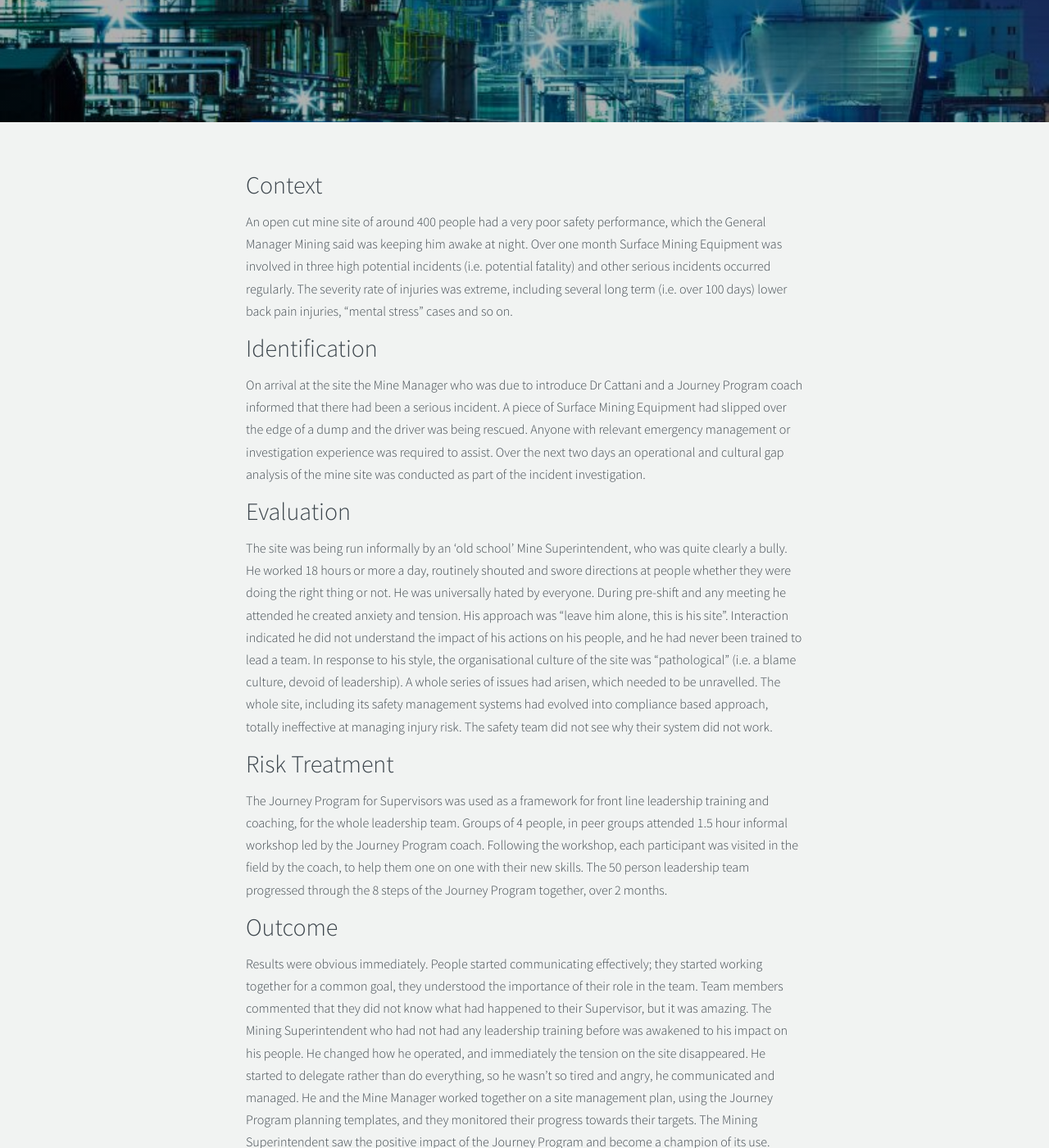
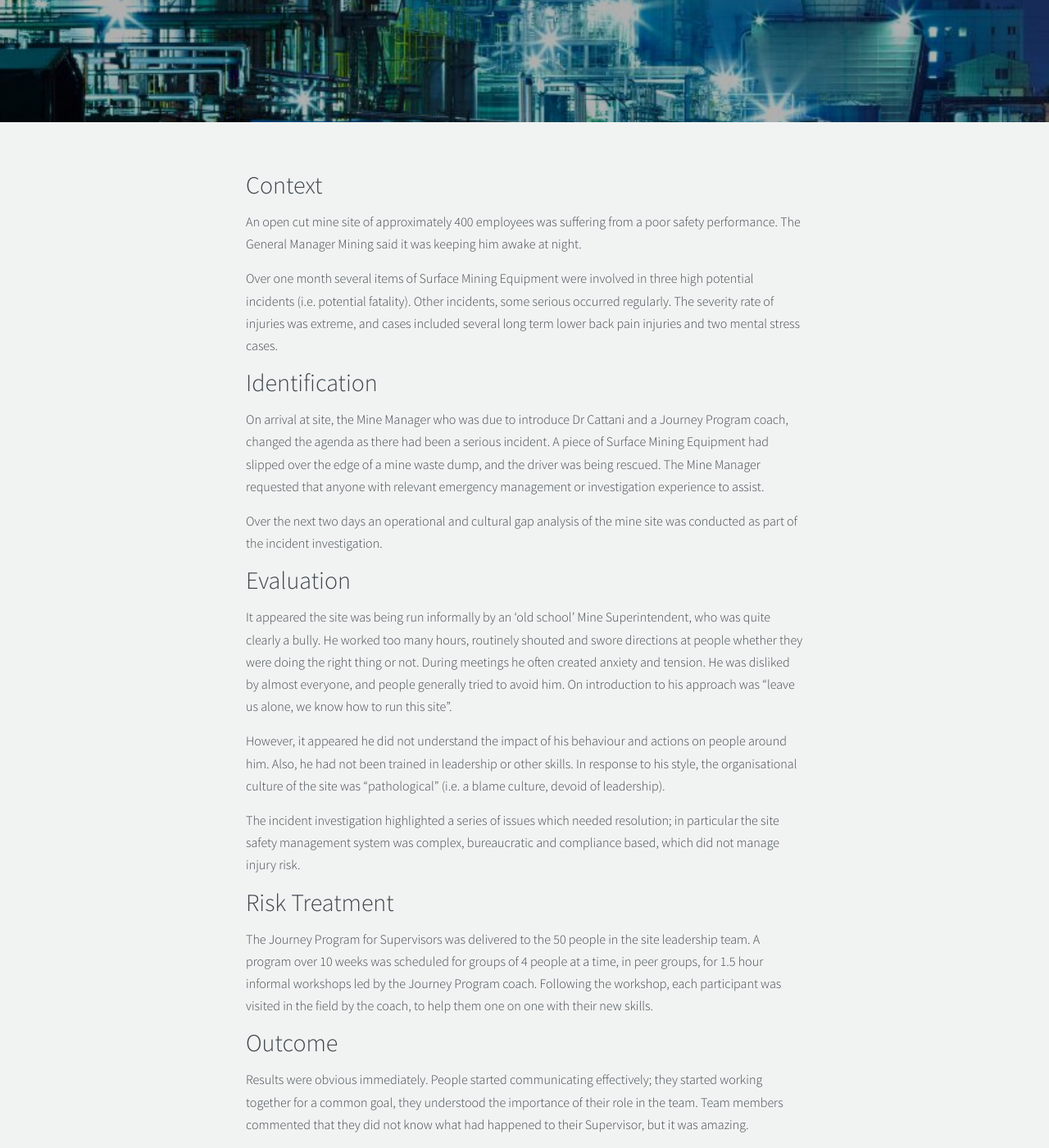
Before and after one commit to journeyprogram/journeyprogram.github.io, a Jekyll site: the page built from _posts/2016-04-22-case-study.html, in a window 1280 px wide and 1400 px high, scrolled down 517 px. Shown: the whole window at 82% size. Built offline with Jekyll 4.4.1, drawn with Linux system fonts in a browser that asks for light colours; nearby versions of some CDN libraries; some of the changed text lies outside the part shown.

Commit message:
Copy improvements

```diff
--- a/1_product.html
+++ b/1_product.html
@@ -13,7 +13,7 @@
       <div class="col-md-offset-2 col-md-8 text-center">
         <img src="/img/logo.png" alt="" />
         <h1>Predict the liklihood of a major incident</h1>
-        <p class="lead">The Journey Program assesses your organisational character to help you predict which area of your business is most likely to lead to an incident. We help you modal how likely that incident is to occur. </p>
+        <p class="lead">The Journey Program assesses your organisational character to help you predict which area of your business is most likely to lead to an incident. We help you model how likely that incident is to occur. </p>
         <br />
         <p><a href="/profile/" class="btn btn-jp">Analyse your organisational character</a></p>
       </div>
@@ -27,7 +27,7 @@
       <div class="col-md-6 col-md-offset-3 ">
         <h2 class="text-center">Take action to prevent major incidents</h2>
         <blockquote class="lead">
-          The Journey Program is a philosophy that provides a suite of tools to help make predictions actionable.
+          The Journey Program is a philosophy that workplace incidents are the result of ineffective control and therefore are preventable. We've built a suite of tools to enable you to diagnose your level of control and respond appropriately.
           <footer>
             Dr. Marcus Cattani
           </footer>
@@ -75,9 +75,9 @@
 
       <div class="col-sm-6">
         <h2>Go beyond compliance</h2>
-        <p class="lead">Work with staff that want to be safe</p>
-        <p>Improving safety performance by enforcing inane rules and regulations doesn't guarantee compliance. By introducing a new philosophy on culture, the Journey Program empowers employees to participate in relevant training and comply with regulations they understand.</p>
-        <p>Our methodology results in much higher buy-in from the workforce and leads to collective improvement of safety performance.</p>
+        <p class="lead">Work with staff that know how to be safe</p>
+        <p>Safety performance improvement will not occur simply by enforcing rules and regulations.   By introducing a new philosophy based on the Journey Program, employees at each level of the organisation are empowered to participate and contribute to a whole of organisation approach to managing risk.</p>
+        <p>Our methodology results in buy-in from the workforce and leads to a collective approach to safety performance improvement, which is what the legislation expects you to do!</p>
       </div>
 
       <div class="col-sm-6">
@@ -100,8 +100,8 @@
 
         <h2>Connect operators and leadership</h2>
         <p class="lead">Bridge the gap in culture and language</p>
-        <p>The different tiers of an organisation are often separated by the use of different language. The Journey Program uses a common language to make operational procedures relevant to every part of an organisation's hierarchy; from apprentice all the way up to CEO.</p>
-        <p>Our research shows that company leadership fails to improve safety when procedures are imposed on operators without communication. We help you communicate procedures in a language everybody understands. Then we monitor your performance to help you improve KPIs.</p>
+        <p>The different levels of an organisation are often separated by the use of a different 'language'.  The Journey Program provides a simple common language to create efficiency in communication of safety issues, for all organisational levels, from apprentices to the CEO.</p>
+        <p>Research shows that leadership fails to improve safety when procedures are imposed without effective communication and consultation.  We help you communicate in a language everybody understands.</p>
 
       </div>
     </div>
@@ -137,10 +137,11 @@
 
       <div class="col-sm-6">
 
-        <h2>Makes injury prevention easy</h2>
+        <h2>Makes injury prevention easier</h2>
         <p class="lead">A function of better procedure, communication and culture</p>
-        <p>At the core of the Journey Program is a simple communication model used to illustrate the process of changing from the present state to the future state. This innovative and easily understood model becomes a mechanism to focus leadership and risk reduction efforts across the business. </p>
-        <p>We've found that the best way to engage with safety is to not talk about safety. By improving other aspects of a business, for example the way procedures are managed, followed and communicated, the resulting culture is by default one that delivers safety.</p>
+        <p>Injury prevention is a function of leadership.  It is not surprising that effective leaders have excellent safety performance.  The skills to prevent injuries are applicable to managing any other part of the business.   If you can prevent injuries, you know about people, systems and leadership.</p>
+        <p>At the core of the Journey Program is a simple communication model used to illustrate the process of changing from the present state to the future state. This innovative and easily understood model becomes a mechanism to focus leadership and risk reduction efforts across the business.</p>
+        <p>We've found that the best way to engage with safety is to not talk about safety.   Safety is the result of effective leadership.  We will teach you how to be an effective leader, and safety will follow.</p>
 
       </div>
     </div>
@@ -162,15 +163,15 @@
       <div class="col-md-4">
         <img src="/img/macbook.jpg" alt="Journey Books" />
         <p><strong>The Journey Books</strong></p>
-        <p>The Journey books give an organisation the terminology to simplify how they think about, communicate and manage injury risk. A series of books have been tailored to meet the specific needs of three groups of safety leaders – Supervisors, Team Members and Safety Advisors.</p>
-        <p>The Supervisor book is a manual and resource for anyone with a team to manage. The Team Member book is designed for Supervisors to deliver with or without support from the Journey Coach to their teams. This version has a lower reading age and more pictures to accommodate a wider audience.</p>
+        <p>The Journey books give an organisation the terminology and step-by-step approach to simplify how they think about, communicate and manage injury risk.  A series of books using the Journey Program terminology have been tailored to meet the specific needs of three groups  – Managers/Supervisors, Safety Leaders/Advisors and Team Members.</p>
+        <p>The books are a manual and resource for anyone with a team to manage.  The Team Member book is designed to be customised for Supervisors to deliver with or without support from the Journey Coach to their teams.   The books are carefully written to address a target reading age, for example the Team Member book includes more pictures to accommodate a wider audience.   Customised books and training materials can be produced for your organisation.</p>
       </div>
 
       <div class="col-md-4">
         <img src="/img/meeting2.jpg" alt="Another meeting" />
         <p><strong>Workshops and Coaching</strong></p>
         <p>During the workshop sessions the focus is on providing real skills, talking about how to apply the skills in the workplace and using the experience of the coach and the group to illustrate their use.</p>
-        <p>Coaching is a vital part of the Journey Program and is done in field. It gives participant the one on one practical support they require and focuses on imbedding the new behaviours learnt during the training into every day practice and building the safety culture. Your coach will have years of experience in their discipline and a thorough knowledge of the journey program.</p>
+        <p>Coaching is a vital part of the Journey Program and is most effective when conducted in field, shortly after the skills workshops. Coaching gives each participant one on one practical support, and focuses on embedding the new skills and knowledge from the skills workshops, and training.  Our Journey coaches have years of experience in their discipline,  or, we can train your suitable people to be internal trainers and coaches.</p>
       </div>
 
       <div class="col-md-4">
--- a/_posts/2016-04-22-case-study.html
+++ b/_posts/2016-04-22-case-study.html
@@ -20,15 +20,22 @@
 <div class="wrapper pad-me-double">
 
   <h2>Context</h2>
-  <p>An open cut mine site of around 400 people had a very poor safety performance, which the General Manager Mining said was keeping him awake at night.  Over one month Surface Mining Equipment was involved in three high potential incidents (i.e. potential fatality) and other serious incidents occurred regularly.  The severity rate of injuries was extreme, including several long term (i.e. over 100 days) lower back pain injuries, “mental stress” cases and so on. </p>
+  <p>An open cut mine site of approximately 400 employees was suffering from a poor safety performance.  The General Manager Mining said it was keeping him awake at night.</p>
+  <p>Over one month several items of Surface Mining Equipment were involved in three high potential incidents (i.e. potential fatality).  Other incidents, some serious occurred regularly.   The severity rate of injuries was extreme, and cases included several long term lower back pain injuries and two mental stress cases. </p>
   <h2>Identification</h2>
-  <p>On arrival at the site the Mine Manager who was due to introduce Dr Cattani and a Journey Program coach informed that there had been a serious incident.  A piece of Surface Mining Equipment had slipped over the edge of a dump and the driver was being rescued.  Anyone with relevant emergency management or investigation experience was required to assist.  Over the next two days an operational and cultural gap analysis of the mine site was conducted as part of the incident investigation.</p>
+  <p>On arrival at site, the Mine Manager who was due to introduce Dr Cattani and a Journey Program coach, changed the agenda as there had been a serious incident.  A piece of Surface Mining Equipment had slipped over the edge of a mine waste dump, and the driver was being rescued.  The Mine Manager requested that anyone with relevant emergency management or investigation experience to assist.</p>
+  <p>Over the next two days an operational and cultural gap analysis of the mine site was conducted as part of the incident investigation.</p>
   <h2>Evaluation</h2>
-  <p>The site was being run informally by an ‘old school’ Mine Superintendent, who was quite clearly a bully.  He worked 18 hours or more a day, routinely shouted and swore directions at people whether they were doing the right thing or not.  He was universally hated by everyone.  During pre-shift and any meeting he attended he created anxiety and tension.  His approach was “leave him alone, this is his site”.  Interaction indicated he did not understand the impact of his actions on his people, and he had never been trained to lead a team.   In response to his style, the organisational culture of the site was “pathological” (i.e. a blame culture, devoid of leadership).  A whole series of issues had arisen, which needed to be unravelled.  The whole site, including its safety management systems had evolved into compliance based approach, totally ineffective at managing injury risk.  The safety team did not see why their system did not work. </p>
+  <p>It appeared the site was being run informally by an ‘old school’ Mine Superintendent, who was quite clearly a bully.  He worked too many hours, routinely shouted and swore directions at people whether they were doing the right thing or not.  During meetings he often created anxiety and tension.  He was disliked by almost everyone, and people generally tried to avoid him.  On introduction to his approach was “leave us alone, we know how to run this site”.</p>
+  However, it appeared he did not understand the impact of his behaviour and actions on people around him.  Also, he had not been trained in leadership or other skills. In response to his style, the organisational culture of the site was “pathological” (i.e. a blame culture, devoid of leadership).</p>
+  <p>The incident investigation highlighted a series of issues which needed resolution; in particular the site safety management system was complex, bureaucratic and compliance based, which did not manage injury risk.</p>
   <h2>Risk Treatment</h2>
-  <p>The Journey Program for Supervisors was used as a framework for front line leadership training and coaching, for the whole leadership team.  Groups of 4 people, in peer groups attended 1.5 hour informal workshop led by the Journey Program coach.  Following the workshop, each participant was visited in the field by the coach, to help them one on one with their new skills.  The 50 person leadership team progressed through the 8 steps of the Journey Program together, over 2 months.</p>
+  <p>The Journey Program for Supervisors was delivered to the 50 people in the site leadership team.  A program over 10 weeks was scheduled for groups of 4 people at a time, in peer groups, for 1.5 hour informal workshops led by the Journey Program coach.  Following the workshop, each participant was visited in the field by the coach, to help them one on one with their new skills.</p>
   <h2>Outcome</h2>
-  <p>Results were obvious immediately.  People started communicating effectively; they started working together for a common goal, they understood the importance of their role in the team.  Team members commented that they did not know what had happened to their Supervisor, but it was amazing.  The Mining Superintendent who had not had any leadership training before was awakened to his impact on his people.  He changed how he operated, and immediately the tension on the site disappeared.  He started to delegate rather than do everything, so he wasn’t so tired and angry, he communicated and managed.  He and the Mine Manager worked together on a site management plan, using the Journey Program planning templates, and they monitored their progress towards their targets.  The Mining Superintendent saw the positive impact of the Journey Program and become a champion of its use.</p>
-  <p>The Journey Program coach left the site with tools to sustain the performance improvement.  After 9 months the Mine Manager was asked to assist other sites in the business to show them how he had turned the site around.</p>
+  <p>Results were obvious immediately.  People started communicating effectively; they started working together for a common goal, they understood the importance of their role in the team. Team members commented that they did not know what had happened to their Supervisor, but it was amazing.</p>
+  <p>The Mining Superintendent who had not had any leadership training before was awakened to his impact on his people.  He changed how he operated, and the tension on the site disappeared.  He started to delegate rather than do everything, so he wasn’t so tired and angry, and he communicated and managed.</p>
+  <p>The Superintendent and the Mine Manager worked together on a site management plan, using the Journey Program planning templates, and they monitored their progress towards their targets. </p>
+  <p>The Mining Superintendent saw the positive impact of the Journey Program and become a champion of its use.</p>
+  <p>The Journey Program coach left the site with tools to sustain the performance improvement.  After 9 months the Mine Manager, was asked to assist other sites in the business to show them how he had turned the site around.</p>
 
 </div>
--- a/index.html
+++ b/index.html
@@ -28,7 +28,7 @@
 <section id="about">
   <div class="container">
     <div class="row pad-bottom highlights">
-      <h2 class="text-center">It's one thing to predict. It's another to prevent.</h2>
+      <h2 class="text-center">It's one thing to forecast. It's another to prevent.</h2>
       <p class="lead text-center">The Journey Program helps companies do both.</p>
       <div class="col-md-4">
         <img src="img/glass.jpg" alt="A glass blower working" />
```
Also changed, not shown: other parts of index.html (+1 -1 lines), _posts/2016-04-28-profiles.html (+10 -8 lines).
